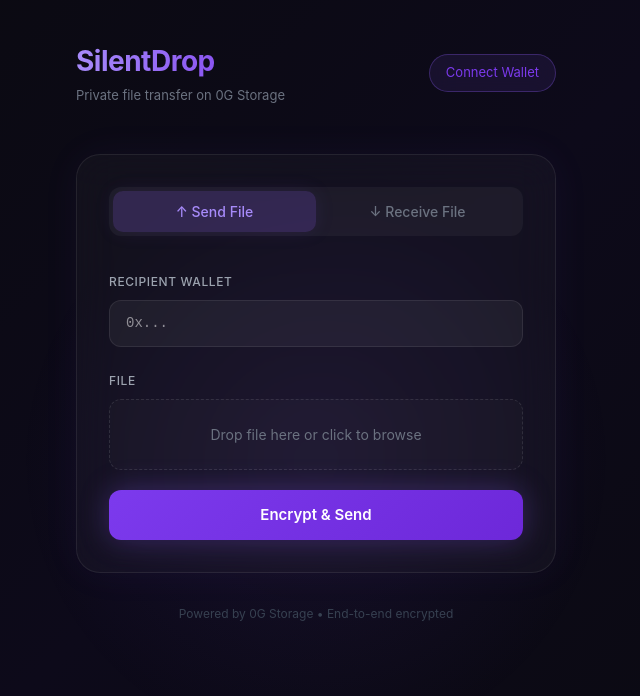
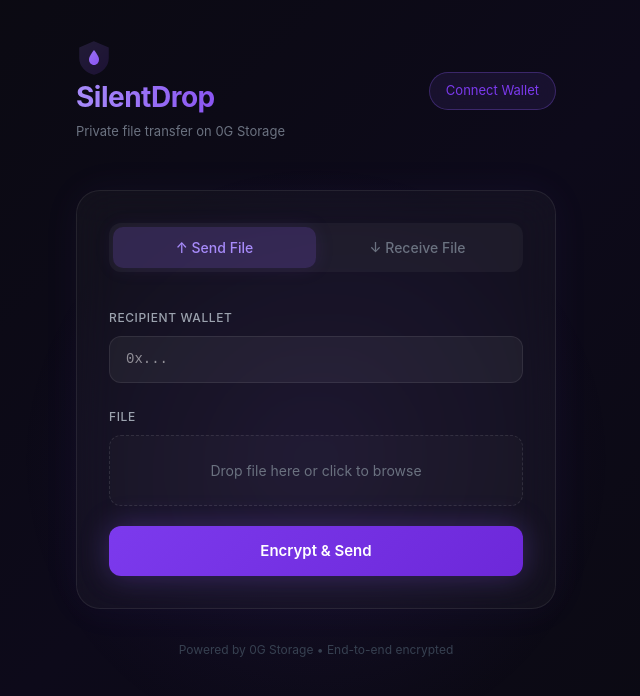
Before and after one commit to Cocod6/silentdrop, a Next.js app: page / in a window 1280 px wide. Shown: the top 696 px of the page, without its empty margins (324-964 px from the left). Built offline with nearby package versions, Linux system fonts and the light colour scheme.

Commit message:
Add logo and wallet disconnect

```diff
--- a/app/page.js
+++ b/app/page.js
@@ -24,6 +24,10 @@ export default function Home() {
       method: "eth_requestAccounts",
     });
     setWallet(accounts[0]);
+  }
+
+  function disconnectWallet() {
+    setWallet(null);
   }
 
   async function handleSend() {
@@ -108,6 +112,16 @@ export default function Home() {
         zIndex: 1
       }}>
         <div>
+<svg width="36" height="36" viewBox="0 0 36 36" fill="none" xmlns="http://www.w3.org/2000/svg">
+  <defs>
+    <linearGradient id="logoGrad" x1="0" y1="0" x2="36" y2="36" gradientUnits="userSpaceOnUse">
+      <stop offset="0%" stopColor="#a78bfa"/>
+      <stop offset="100%" stopColor="#7c3aed"/>
+    </linearGradient>
+  </defs>
+  <path d="M18 2L4 8v10c0 8 6 14 14 16 8-2 14-8 14-16V8L18 2z" fill="url(#logoGrad)" opacity="0.15" stroke="url(#logoGrad)" strokeWidth="1.5"/>
+  <path d="M18 10 C18 10 13 16 13 19.5 C13 22.5 15.2 25 18 25 C20.8 25 23 22.5 23 19.5 C23 16 18 10 18 10Z" fill="url(#logoGrad)"/>
+</svg>
           <h1 style={{
             fontSize: "28px",
             fontWeight: "700",
@@ -121,7 +135,7 @@ export default function Home() {
             Private file transfer on 0G Storage
           </p>
         </div>
-        <button onClick={connectWallet} style={{
+        <button onClick={wallet ? disconnectWallet : connectWallet} style={{
           background: wallet ? "rgba(139,92,246,0.15)" : "rgba(139,92,246,0.1)",
           border: "1px solid rgba(139,92,246,0.3)",
           borderRadius: "100px",
```
